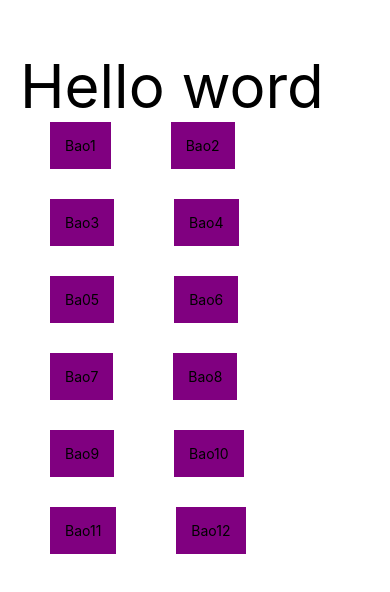
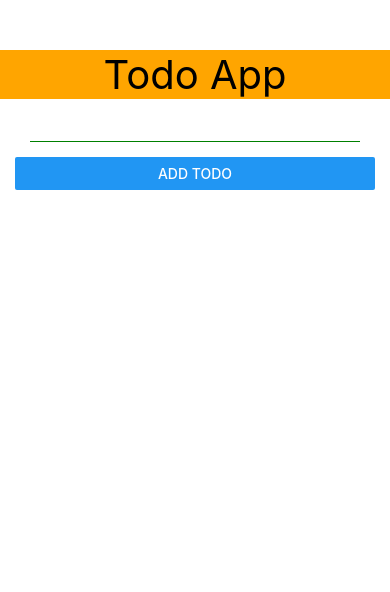
Before and after one commit to ToLinh2004/Learn-React-Native, a React Native app: screen / in a window 390 px wide. Shown: the top 592 px of the page. Built offline with nearby package versions, Linux system fonts and the light colour scheme.

Commit message:
Pressable, delete todo, keyboard

```diff
--- a/App.tsx
+++ b/App.tsx
@@ -1,47 +1,81 @@
 import { useState } from "react";
-import { Button, FlatList, ScrollView, StyleSheet, Text, TextInput, View } from "react-native";
+import {
+  Alert,
+  Button,
+  FlatList,
+  Keyboard,
+  Pressable,
+  StyleSheet,
+  Text,
+  TextInput,
+  TouchableWithoutFeedback,
+  View,
+} from "react-native";
+
+interface ITodo {
+  id: number;
+  name: string;
+}
 
 export default function App() {
- const [students, setStudents] = useState([
-   { id: 1, name: "Bao1", age: 19 },
-   { id: 2, name: "Bao2", age: 19 },
-   { id: 3, name: "Bao3", age: 19 },
-   { id: 4, name: "Bao4", age: 19 },
-   { id: 5, name: "Ba05", age: 19 },
-   { id: 6, name: "Bao6", age: 19 },
-   { id: 7, name: "Bao7", age: 10 },
-   { id: 8, name: "Bao8", age: 20 },
-   { id: 9, name: "Bao9", age: 20 },
-   { id: 10, name: "Bao10", age: 20 },
-   { id: 11, name: "Bao11", age: 20 },
-   { id: 12, name: "Bao12", age: 20 },
- ]);
+  const [todo, setTodo] = useState("");
+  const [listTodo, setListTodo] = useState<ITodo[]>([]);
+  function randomInterger(min: number, max: number) {
+    return Math.floor(Math.random() * (max - min + 1)) + min;
+  }
 
+  const handleAddTodo = () => {
+    if(!todo){
+      Alert.alert("Error todo", "empty not input", [
+        {
+          text: "Cancel",
+          onPress: () => console.log("Cancel Pressed"),
+          style: "cancel",
+        },
+        { text: "OK", onPress: () => console.log("OK Pressed") },
+      ])
+
+      return;
+
+    }
+    setListTodo([{ id: randomInterger(2, 200), name: todo },...listTodo]);
+    setTodo('')
+  };
+const handleDeleteTodo=(id:number)=>{
+  const newTodo = listTodo.filter(item => item.id !=id)
+  setListTodo(newTodo);
+
+}
   return (
+    <TouchableWithoutFeedback onPress={()=> Keyboard.dismiss()} >
     <View style={styles.container}>
-      <Text style={{fontSize:60}}>Hello word</Text>
+      <Text style={styles.header}>Todo App</Text>
+      <View style={styles.body}>
+        <TextInput
+          value={todo}
+          style={styles.todoInput}
+          onChangeText={(value) => setTodo(value)}
+        />
+        <Button title="Add todo" onPress={handleAddTodo} />
+      </View>
+      <View style={styles.body}>
         <FlatList
-      keyExtractor={item =>item.id + ""}
-      numColumns={2}
-        data={students}
-        renderItem={({item})=>{    // or (data)  result data.item.name
+        keyExtractor={item => item.id +''}
+          data={listTodo}
+          renderItem={({ item }) => {
             return (
-            <View  style={styles.listStudent}>
-              <Text>{item.name}</Text>
-            </View>
+              <Pressable
+              onPress={()=>handleDeleteTodo(item.id)}
+              style={({pressed})=>({opacity:pressed ? 0.5 : 1})}
+              >
+                <Text style={styles.todoItem}>{item.name}</Text>
+              </Pressable>
             );
           }}
         />
-      {/* <ScrollView >
-        {students.map(student =>{
-          return (
-            <View key={student.id} style={styles.listStudent}>
-              <Text>{student.name}</Text>
       </View>
-          );
-        })}
-      </ScrollView> */}
     </View>
+    </ TouchableWithoutFeedback>
   );
 }
 
@@ -49,17 +83,30 @@ const styles = StyleSheet.create({
   container: {
     flex: 1,
     backgroundColor: "#fff",
-    paddingTop:50,
-    paddingHorizontal:20,
-
-    // alignItems: "center",
-    // justifyContent: "center",
+    paddingTop: 50,
   },
-  listStudent:{
-    padding:15,
-    backgroundColor:'purple',
-    marginBottom:30,
-    marginHorizontal:30
-  }
-
+  header: {
+    backgroundColor: "orange",
+    paddingHorizontal: 20,
+    textAlign: "center",
+    fontSize: 40,
+  },
+  todoInput: {
+    borderBottomWidth: 1,
+    borderBottomColor: "green",
+    padding: 5,
+    marginHorizontal: 15,
+    margin: 15,
+  },
+  body: {
+    paddingHorizontal: 15,
+    marginBottom: 20,
+  },
+  todoItem: {
+    fontSize: 20,
+    borderWidth: 1,
+    borderStyle: "dashed",
+    marginBottom: 10,
+    padding: 10,
+  },
 });
```
Lines whose indentation alone changed are shown as unchanged.
